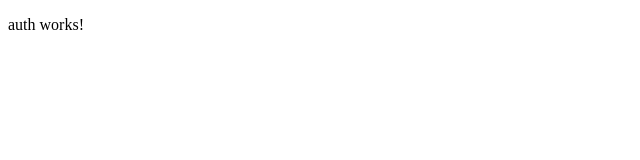
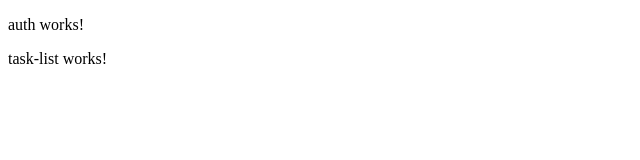
Before and after one commit to R9quiem/planner-front, an Angular app: page / in a window 1280 px wide. Shown: the top 160 px of the page, without its empty margins (0-640 px from the left). Built offline with nearby package versions, Linux system fonts and the light colour scheme.

Commit message:
работал

```diff
--- a/src/app/app.component.html
+++ b/src/app/app.component.html
@@ -1 +1,2 @@
 <app-auth></app-auth>
+<app-task-list></app-task-list>
```
Also changed, not shown: src/app/data/tasks-test-data.ts (added).
